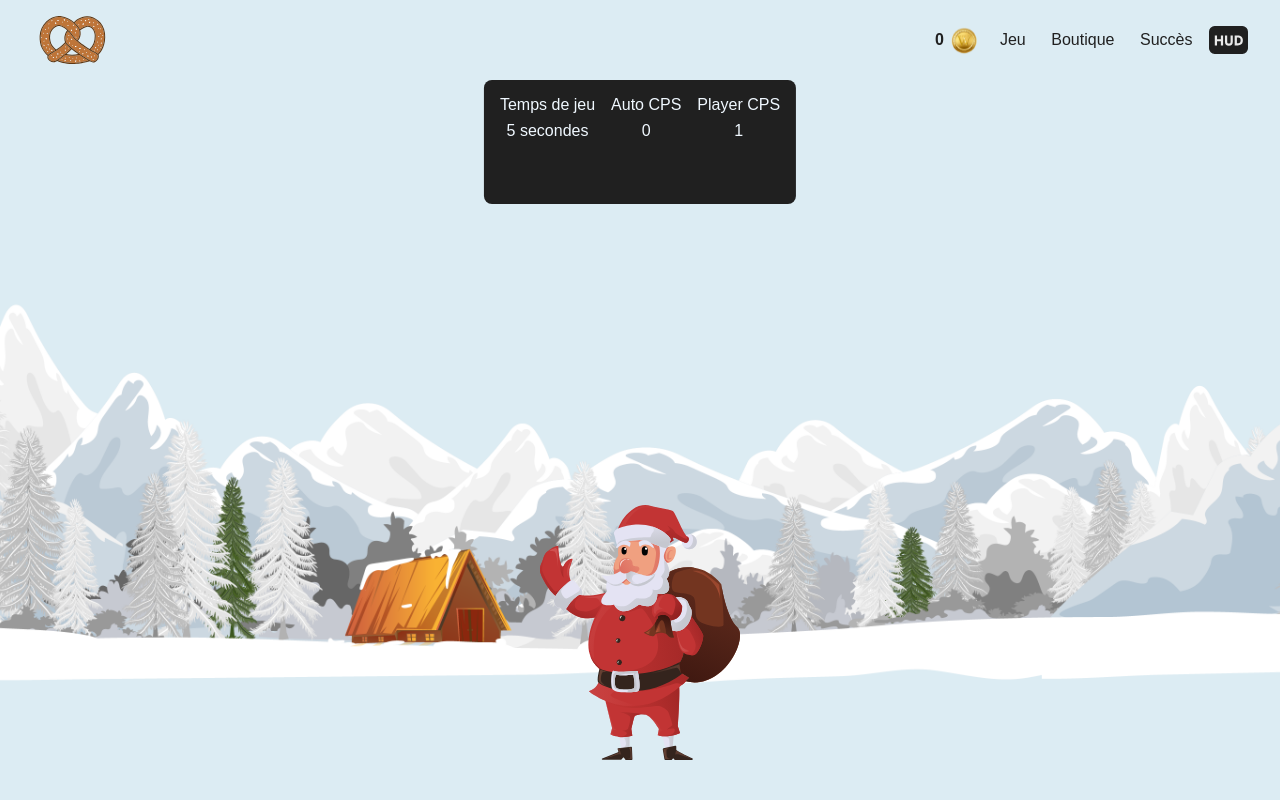
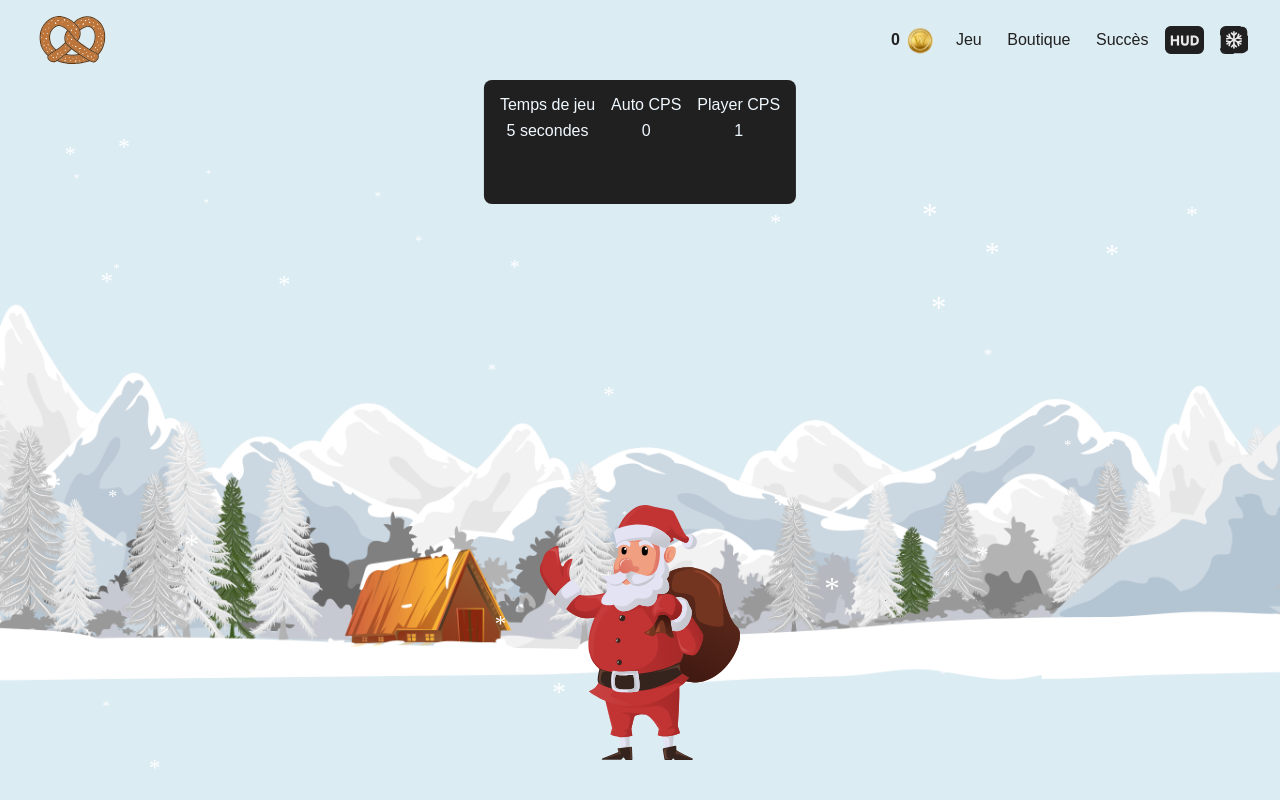
Before and after one commit to Batsave/Xmass-Click, a React (Vite) app: page / in a window 1280 px wide. Shown: the top 800 px of the page. Built offline with nearby package versions, Linux system fonts and the light colour scheme.

Commit message:
📦 NEW: Snow Toggle

```diff
--- a/src/App.jsx
+++ b/src/App.jsx
@@ -12,6 +12,7 @@ import navData from "./data/NavBarData.json";
 
 function App() {
   const [isVisible, setIsVisible] = useState(false);
+  const [toggleSnow, setToggleSnow] = useState(true);
 
   return (
     <>
@@ -19,11 +20,12 @@ function App() {
         navData={navData}
         isVisible={isVisible}
         setIsVisible={setIsVisible}
+        toggleSnow={toggleSnow}
+        setToggleSnow={setToggleSnow}
       />
       <Hud isVisible={isVisible} setIsVisible={setIsVisible} />
       <main>
-        <Outlet
-        className="outletVisual"/>
+        <Outlet context={[toggleSnow, setToggleSnow]} />
       </main>
       <Footer />
     </>
--- a/src/components/navbar.jsx
+++ b/src/components/navbar.jsx
@@ -10,11 +10,22 @@ import { useWildCoin } from "./WildCoin/WildCoinContext";
 import WildCoinIncrementAction from "./WildCoin/WildCoinIncrementAction";
 import HUDON from "../../public/NavBar/HUDON.svg";
 import HUDOFF from "../../public/NavBar/HUDOFF.svg";
+import SnowOn from "../../public/NavBar/SnowOn.svg";
+import SnowOff from "../../public/NavBar/SnowOff.svg";
 import { useState } from "react";
 
-export default function Navbar({ navData, isVisible, setIsVisible }) {
+export default function Navbar({ navData, isVisible, setIsVisible, toggleSnow, setToggleSnow }) {
+
+  Navbar.propTypes = {
+    isVisible: PropTypes.bool,
+    setIsVisible: PropTypes.function,
+    setToggleSnow: PropTypes.function,
+    toggleSnow: PropTypes.bool,
+  }.isRequired;
+
   const { wildCoin } = useWildCoin();
   const [imageSrc, setImageSrc] = useState(HUDON);
+  const [snowImageSrc, setSnowImageSrc] = useState(SnowOff);
   const [timerVisible, setTimerVisible] = useState(false);
 
   const handleClickWildCoin = () => {
@@ -29,6 +40,16 @@ export default function Navbar({ navData, isVisible, setIsVisible }) {
     }else{
       setIsVisible(false)
       setImageSrc(HUDON)
+    }
+  }
+  const toggleSnowBtn = () => {
+
+    if (!toggleSnow) {
+      setToggleSnow(true)
+      setSnowImageSrc(SnowOff)
+    }else{
+      setToggleSnow(false)
+      setSnowImageSrc(SnowOn)
     }
   }
   return (
@@ -85,6 +106,7 @@ export default function Navbar({ navData, isVisible, setIsVisible }) {
           })}
         </ul>
         <img onClick={() => toggleHud()} src={imageSrc} style={{height:'28px'}} alt="boutton on" />
+        <img onClick={() => toggleSnowBtn()} src={snowImageSrc} style={{height:'28px'}} alt="boutton on" />
         <Burger navData={navData} />
       </div>
     </nav>
--- a/src/pages/Home.jsx
+++ b/src/pages/Home.jsx
@@ -1,10 +1,18 @@
 import { Helmet } from "react-helmet";
+import { useOutletContext } from "react-router-dom";
+import PropTypes from "prop-types";
 import "../scss/home.scss";
 
 import { useWildCoin } from "../components/WildCoin/WildCoinContext";
 
 export default function Home() {
-  /*var snow = {
+  const [toggleSnow, setToggleSnow] = useOutletContext();
+  Home.propTypes = {
+    setToggleSnow: PropTypes.function,
+    toggleSnow: PropTypes.bool,
+  }.isRequired;
+  console.log(toggleSnow);
+  var snow = {
     wind: 0,
     maxXrange: 40,
     minXrange: 20,
@@ -94,7 +102,6 @@ export default function Home() {
       this.HEIGHT = document.body.clientHeight || window.innerHeight;
     },
   };
-  snow.init(1);*/
 
   const { incrementClick, incrementWildCoin } = useWildCoin();
 
@@ -119,10 +126,19 @@ export default function Home() {
     createParticle(50, 300);
   };
 
+
+  if (toggleSnow === true) {
+    snow.init(10);
+  } else {
+    null
+  }
   return (
     <main className="bghomecover">
       <Helmet>
-        <meta name="description" content="Xmass Click votre nouveau Clicker préféré !" />
+        <meta
+          name="description"
+          content="Xmass Click votre nouveau Clicker préféré !"
+        />
         <meta name="robots" content="index, follow" />
         <meta
           name="googlebot"
@@ -138,7 +154,10 @@ export default function Home() {
         <meta property="og:locale" content="fr_FR" />
         <meta property="og:type" content="website" />
         <meta property="og:title" content="mywebsite | title" />
-        <meta property="og:description" content="Xmass Click votre nouveau Clicker préféré !" />
+        <meta
+          property="og:description"
+          content="Xmass Click votre nouveau Clicker préféré !"
+        />
         <meta
           property="og:image"
           content="https://xmass.click/webp/share-cover.webp"
@@ -156,7 +175,10 @@ export default function Home() {
         <meta name="twitter:site" content="" />
         <meta name="twitter:creator" content="" />
         <meta name="twitter:title" content="Xmass Click" />
-        <meta name="twitter:description" content="Xmass Click votre nouveau Clicker préféré !" />
+        <meta
+          name="twitter:description"
+          content="Xmass Click votre nouveau Clicker préféré !"
+        />
         <meta
           name="twitter:image"
           content="https://xmass.click/webp/share-cover.webp"
@@ -164,7 +186,6 @@ export default function Home() {
 
         <title>Xmass Click</title>
       </Helmet>
-
       <div className="santaposition">
         <div className="pieces" />
         <div className="santaclaus" onClick={handleIncrement} />
```
Also changed, not shown: public/NavBar/SnowOff.svg (added), public/NavBar/SnowOn.svg (added).
